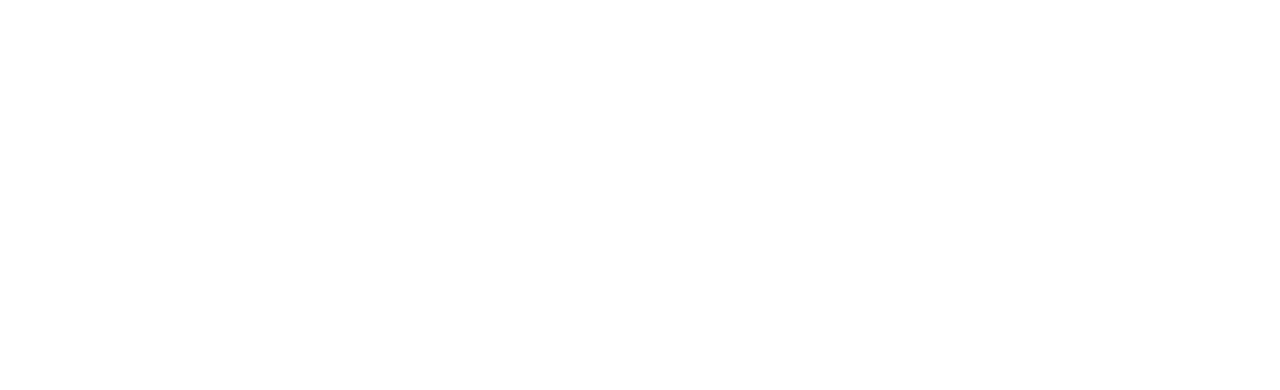
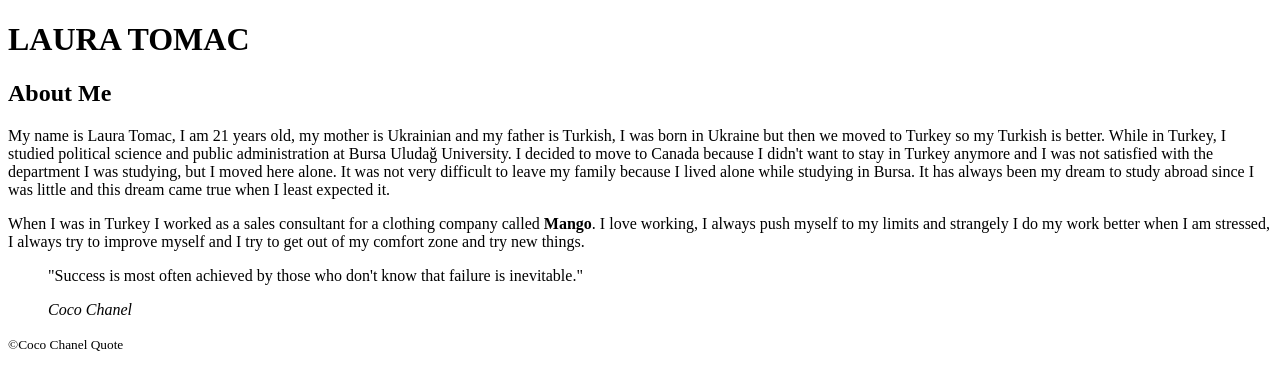
Before and after one commit to toma0090/toma0090.github.io, a plain HTML site: page html-assignment/index.html in a window 1280 px wide. Drawn offline with Linux system fonts and the light colour scheme.

Commit message:
html-assigment

```diff
--- a/html-assignment/index.html
+++ b/html-assignment/index.html
@@ -8,5 +8,43 @@
 </head>
 <body>
 
+
+<header>
+<h1>LAURA TOMAC</h1>
+</header>
+<h2>About Me</h2>
+
+<article>
+<main>
+      <p>My name is Laura Tomac, I am 21 years old, my mother is Ukrainian and my father is Turkish, I was born in Ukraine but then we moved to Turkey so my Turkish is better. While in Turkey, I studied political science and public administration at Bursa Uludağ University. I decided to move to Canada because I didn't want to stay in Turkey anymore and I was not satisfied with the department I was studying, but I moved here alone. It was not very difficult to leave my family because I lived alone while studying in Bursa. It has always been my dream to study abroad since I was little and this dream came true when I least expected it.</p>
+
+     <p>When I was in Turkey I worked as a sales consultant for a clothing company called <strong>Mango</strong>. I love working, I always push myself to my limits and strangely I do my work better when I am stressed, I always try to improve myself and I try to get out of my comfort zone and try new things.</p>
+
+<blockquote>
+      <p>"Success is most often achieved by those who don't know that failure is inevitable."</p>
+            <cite>Coco Chanel</cite>
+</blockquote>
+
+</article>
+
+
+
+
+</main>
+
+
+
+
+<footer>
+<p><small>&copy;Coco Chanel Quote</small></p>
+</footer>
+
+
+
+
+
+
+
+
 </body>
 </html>
```
